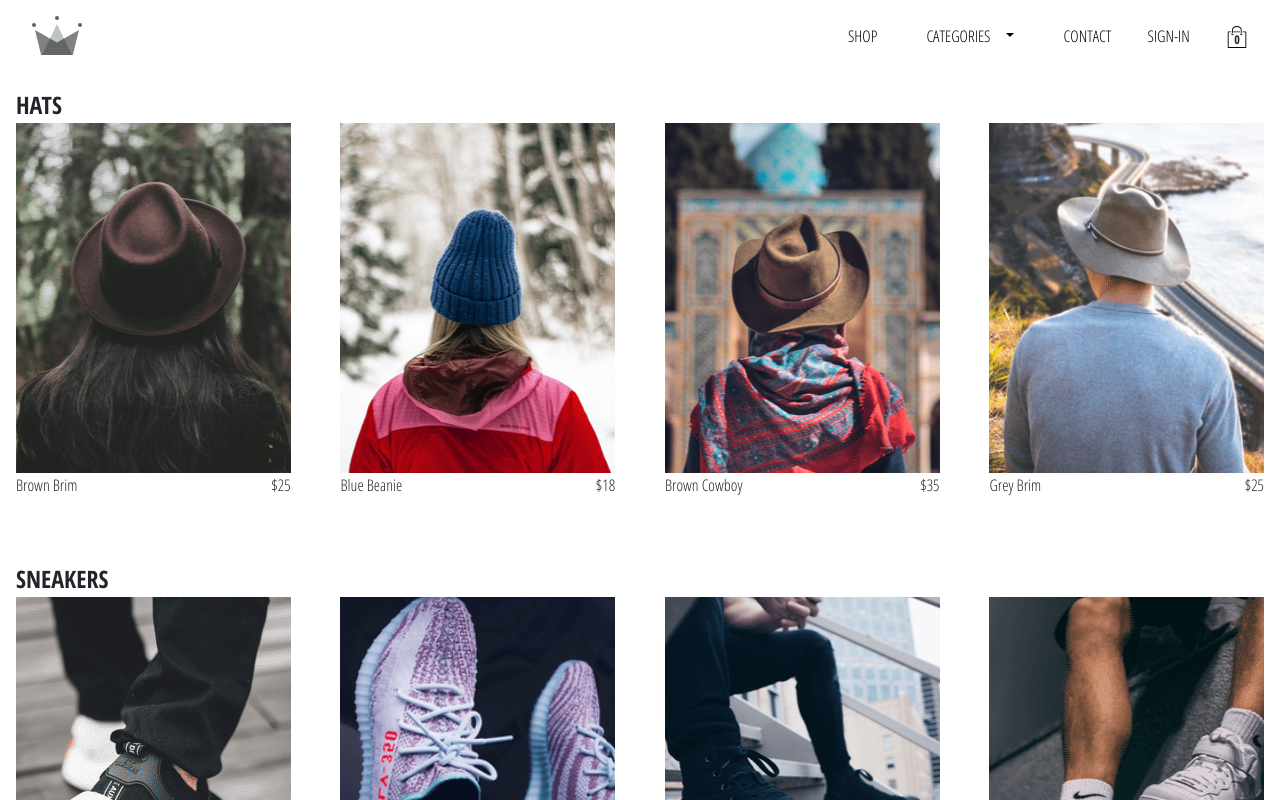
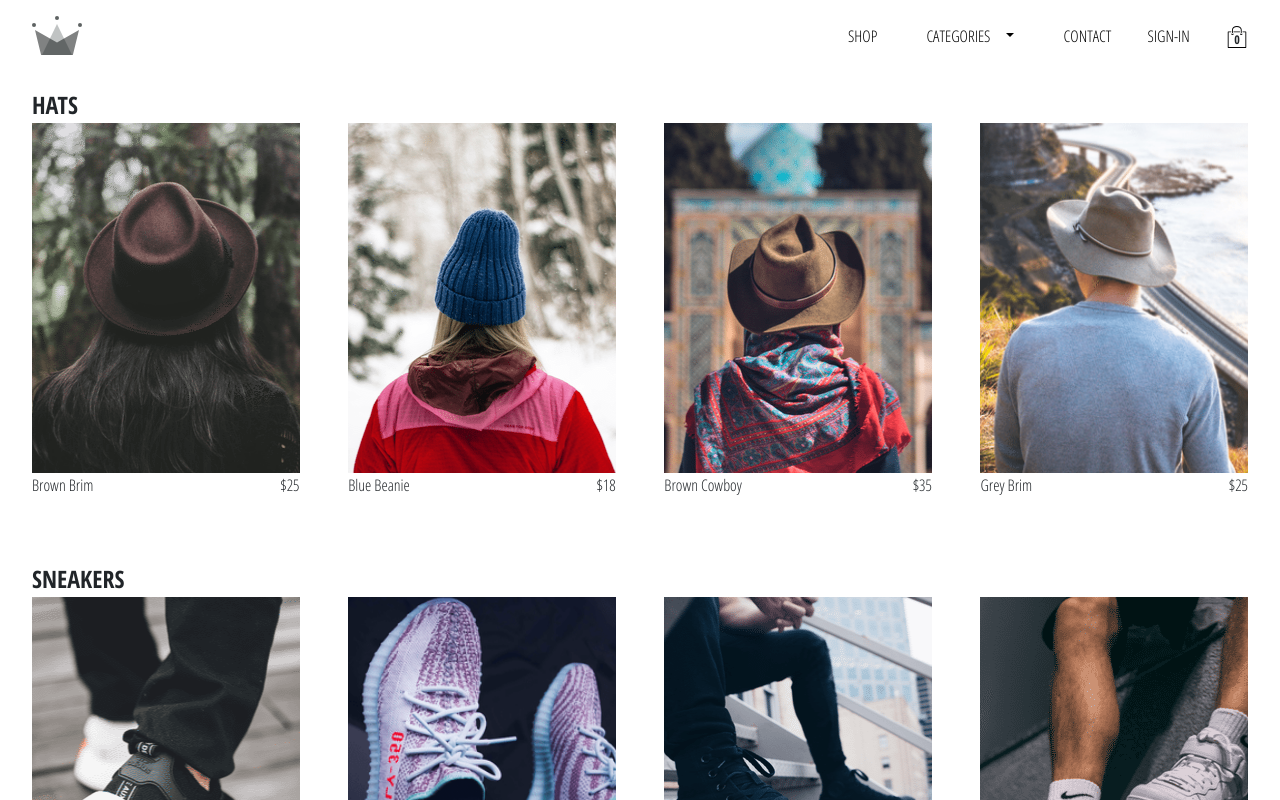
Before and after one commit to jasoncarrillo0/crwn-clothing, a React (Create React App) app: page /shop in a window 1280 px wide. Shown: the top 800 px of the page. Built offline with nearby package versions, Linux system fonts and the light colour scheme; no server answers.

Commit message:
Added logo alignment styling and linking

```diff
--- a/src/components/Shop-Page/collectionsPreview.scss
+++ b/src/components/Shop-Page/collectionsPreview.scss
@@ -4,7 +4,7 @@
     justify-content: space-between;
     align-items: center;
     flex-wrap: wrap;
-    margin: 2rem 1rem;
+    margin: 2rem;
     .title {
         font-size: 24px;
         font-weight: bold;
--- a/src/components/_Top-Level/Header.jsx
+++ b/src/components/_Top-Level/Header.jsx
@@ -11,11 +11,12 @@ import CategoriesDropdown from './CategoriesDropdown';
 import { createStructuredSelector } from 'reselect';
 import { selectCartVisibilityStatus } from '../../redux/cart/cart.selectors'
 import { selectUser } from '../../redux/user/user.selectors';
+import { withRouter } from 'react-router-dom';
 
-const Header = ({ currentUser, cartIsHidden }) => {
+const Header = ({ currentUser, cartIsHidden, history }) => {
     return (
         <div className="top-nav">
-            <ReactSVG src={crown}/>
+            <ReactSVG className="logo" wrapper="div" src={crown} onClick={() => history.push("/")}/>
             <div className="links">
                 <Link to="/shop">SHOP</Link>
                 <CategoriesDropdown/>
@@ -44,4 +45,4 @@ const mapStateToProps = createStructuredSelector(
     }
 );
 // connect will pass the copy of the user reducer's state to Header
-export default connect(mapStateToProps)(Header);
+export default withRouter(connect(mapStateToProps)(Header));
--- a/src/components/_Top-Level/header.scss
+++ b/src/components/_Top-Level/header.scss
@@ -5,6 +5,10 @@
     padding-left: 2rem;
     padding-right: 2rem;
     padding-top: 1rem;
+
+    .logo {
+        cursor: pointer;
+    }
 
     .links {
         display: flex;
@@ -34,8 +38,6 @@
                 border-color: white ;
             }
 
-
-
             &.dropdown-toggle {
                 color: black;
                 background-color: white;
@@ -62,8 +64,6 @@
             background-color: #dadada;
         }
 
-
-
         button {
             &:focus {
                 outline: none;
@@ -73,6 +73,5 @@
         .svgWrapper {
             width: 22px;
         }
-
     }
 }
```
